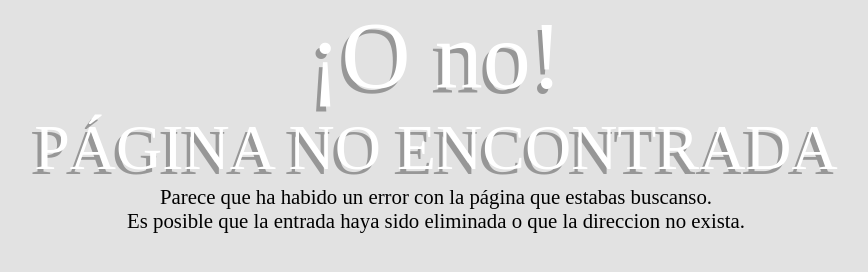
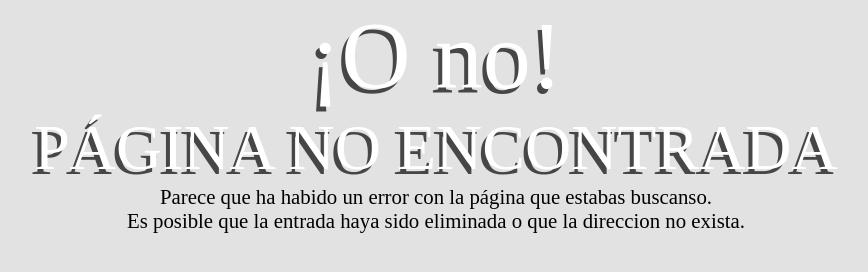
Before and after one commit to JoseEduardoUAM/Proyecto-Covid, a website: page Public/Error/index.html in a window 1280 px wide. Shown: the whole page, without its empty margins (204-1072 px from the left). Drawn offline with Linux system fonts and the light colour scheme.

Commit message:
Archivos para pagina Error

```diff
--- a/Public/Error/estilos.css
+++ b/Public/Error/estilos.css
@@ -20,13 +20,13 @@ body{
 #uno{
     color: rgb(255, 255, 255);
     font-size: 600%;
-    text-shadow: -4px 5px 0px rgba(0,0,0,0.33);
+    text-shadow: -4px 5px 0px rgba(0, 0, 0, 0.692);
 }
 
 #dos{
     color: rgb(255, 255, 255);
     font-size: 400%;
-    text-shadow: -4px 5px 0px rgba(0,0,0,0.33);
+    text-shadow: -4px 5px 0px rgba(0, 0, 0, 0.692);
 }
 
 #tres,#cuatro{
--- a/Public/Error/index.html
+++ b/Public/Error/index.html
@@ -2,7 +2,7 @@
 <html lang="en">
 <head>
     <meta charset="UTF-8">
-    <link rel="icon" type="image/gif" href="./img1.gif">
+    <link rel="icon" type="image/gif" href="./icon.png">
     <link rel="stylesheet" href="./estilos.css">
     <title>Error</title>
 </head>
```
